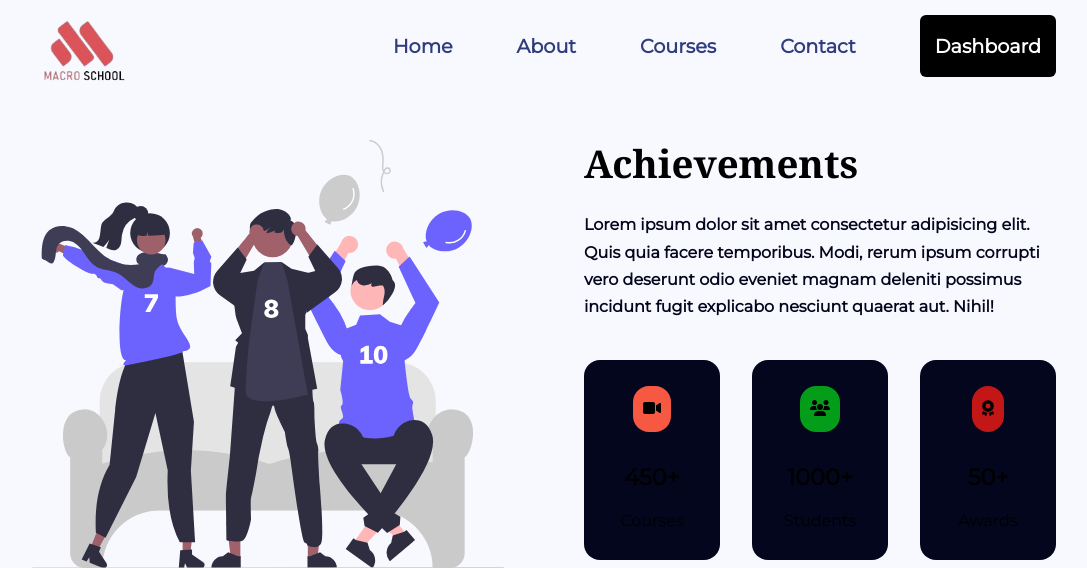
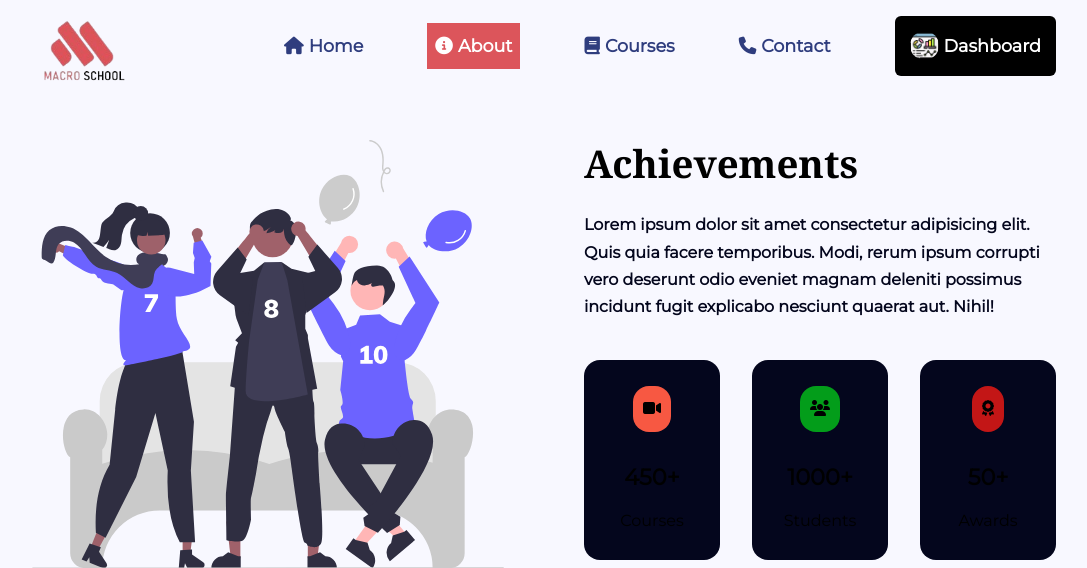
Before and after one commit to MdRabiulHasanRaju/macroschool, a PHP site: page /views/pages/about/about.php in a window 1280 px wide. Shown: the top 568 px of the page, without its empty margins (96-1183 px from the left). Run offline with PHP 8.4, Linux system fonts and the light colour scheme; some libraries are stand-ins or nearby versions.

Commit message:
Navbar design change

```diff
--- a/controllers/logoutController.php
+++ b/controllers/logoutController.php
@@ -4,8 +4,9 @@ $baseurl = new Baseurl;
 define("LINK", "{$baseurl->url()}/macroschool/");
 include $_SERVER['DOCUMENT_ROOT'] . "/macroschool/views/pages/auth/vendor/autoload.php";
 include $_SERVER['DOCUMENT_ROOT'] . "/macroschool/views/pages/auth/config/config.php";
+session_start();
 
-$client->revokeToken();
+// $client->revokeToken();
 
 session_destroy();
 header("location: ".LINK."login");
--- a/index.php
+++ b/index.php
@@ -1,5 +1,8 @@
 <?php
 $title= "Macro School";
+$meta_description = "$title - macro school Call 880 1563 4668 21";
+$meta_keywords = "$title, Macro School, macroschool,macro,schoolmacro,macro";
+$header_active = "Home";
 ?>
 <?php
 include "views/inc/header.php";
--- a/main.js
+++ b/main.js
@@ -1,15 +1,10 @@
-window.addEventListener("scroll", () => {
-  document
-    .querySelector("nav")
-    .classList.toggle("window-scroll", window.scrollY > 0);
-});
-
 const menu = document.querySelector(".nav__menu");
 const menuBtn = document.querySelector("#open-menu-btn");
 const closeBtn = document.querySelector("#close-menu-btn");
 
 menuBtn.addEventListener("click", () => {
-  menu.style.display = "flex";
+  menu.style.display = "block";
+  menu.style.left = "0";
   closeBtn.style.display = "inline-block";
   menuBtn.style.display = "none";
 });
@@ -50,3 +45,15 @@ questionClick.forEach((e) => {
     para.classList.toggle("collapsed");
   });
 });
+
+window.onscroll = function () {
+  myFunction();
+};
+var header = document.getElementsByClassName("header")[0];
+function myFunction() {
+  if (pageYOffset > 150) {
+    header.classList.add("sticky-bar");
+  } else {
+    header.classList.remove("sticky-bar");
+  }
+}
--- a/style.css
+++ b/style.css
@@ -104,10 +104,13 @@ nav button {
   gap: 4rem;
 }
 .nav__menu a {
-  font-size: 1.2rem;
+  font-size: 1.1rem;
   transition: all 400ms ease;
   color: #2f3d7e;
   font-weight: 700;
+  display: flex;
+  align-items: center;
+  grid-gap: 5px;
 }
 .nav__menu a:hover {
   color: #DB5458;
@@ -864,7 +867,32 @@ img#faculti-image {
   margin: 15px 0px;
 }.profile-btn {
   margin-bottom: 20px;
+}.dashboard-page {
+    text-align: center;
+}.dashboard-img-pc>img {
+    width: 29px;
+    border-radius: 50%;
 }
-.dashboard-page {
-  text-align: center;
+
+.dashboard-img-pc {
+    display: flex;
+    align-items: center;
+    grid-gap: 6px;
 }
+.sticky-bar {
+  position: fixed!important;
+  z-index: 3;
+  background: white;
+  width: 100%;
+  top: 0!important;
+  transition: 500ms;
+  box-shadow: 1px -3px 16px -7px black;
+}
+.myactive {
+  background: #DC555B;
+  padding: 8px;
+}
+
+li.myactive>a {
+  color: white;
+}
--- a/views/inc/header.php
+++ b/views/inc/header.php
@@ -24,16 +24,35 @@ $format = new Format;
 
 </head>
 <body>
-    <nav>
+    <nav class="header">
         <div class="container nav__container">
             <a href="<?=LINK;?>"><img src="<?= LINK; ?>public/images/logo-removebg-preview.png" id="IMAGE" ></a>
-            <a class="my-btn black mobile-dashboard" href="<?= LINK; ?>login">Dashboard</a>
+
+            <a class="my-btn black mobile-dashboard" href="<?= LINK; ?>login"><img src="<?php if(isset($_SESSION['google-image'])){ echo $_SESSION['google-image']; }else{ ?><?=LINK;?>public/images/icon/dashboard.png<?php } ?>">Dashboard</a>
+
             <ul class="nav__menu" class="slidebar">
-                <li><a href="<?=LINK;?>">Home</a></li>
-                <li><a href="<?= LINK; ?>about">About</a></li>
-                <li><a href="<?= LINK; ?>courses">Courses</a></li>
-                <li><a href="<?= LINK; ?>contact">Contact</a></li>
-                <li class="my-btn black dashboard" ><a style="color:white" href="<?= LINK; ?>login">Dashboard</a></li>
+
+                <li <?php
+                    if (isset($header_active) && $header_active == "Home") {
+                      echo "class='myactive'";
+                    }?>><a href="<?=LINK;?>"><i class="fa-solid fa-house"></i>Home</a></li>
+
+                <li <?php
+                    if (isset($header_active) && $header_active == "About") {
+                      echo "class='myactive'";
+                    }?>><a href="<?= LINK; ?>about"><i class="fa-solid fa-circle-info"></i>About</a></li>
+
+                <li <?php
+                    if (isset($header_active) && $header_active == "Courses") {
+                      echo "class='myactive'";
+                    }?>><a href="<?= LINK; ?>courses"><i class="fa-solid fa-book"></i>Courses</a></li>
+
+                <li <?php
+                    if (isset($header_active) && $header_active == "Contact") {
+                      echo "class='myactive'";
+                    }?>><a href="<?= LINK; ?>contact"><i class="fa-solid fa-phone"></i>Contact</a></li>
+
+                <li class="my-btn black dashboard" ><a class="dashboard-img-pc" style="color:white" href="<?= LINK; ?>login"><img src="<?php if(isset($_SESSION['google-image'])){ echo $_SESSION['google-image']; }else{ ?><?=LINK;?>public/images/icon/dashboard.png<?php } ?>">Dashboard</a></li>
             </ul>
 
             <button id='open-menu-btn'><i class="fa-solid fa-bars"></i></button>
--- a/views/pages/about/about.php
+++ b/views/pages/about/about.php
@@ -1,5 +1,8 @@
 <?php
 $title= "Macro School - About";
+$meta_description = "$title - macro school Call 880 1563 4668 21";
+$meta_keywords = "$title, Macro School, macroschool,macro,schoolmacro,macro";
+$header_active = "About";
 ?>
 <?php
 include("../../inc/header.php");
--- a/views/pages/auth/config/config.php
+++ b/views/pages/auth/config/config.php
@@ -11,5 +11,4 @@ $client->setClientSecret($clientSecret);
 $client->setRedirectUri($redirectUri);
 $client->addScope("email");
 $client->addScope("profile");
-session_start();
 ?>
--- a/views/pages/contact/contact.php
+++ b/views/pages/contact/contact.php
@@ -1,5 +1,8 @@
 <?php
 $title= "Macro School - Contact";
+$meta_description = "$title - macro school Call 880 1563 4668 21";
+$meta_keywords = "$title, Macro School, macroschool,macro,schoolmacro,macro";
+$header_active = "Contact";
 ?>
 <?php
 include("../../inc/header.php");
```
Also changed, not shown: responsive.css (+37 -18 lines), public/images/icon/dashboard.png (added).
